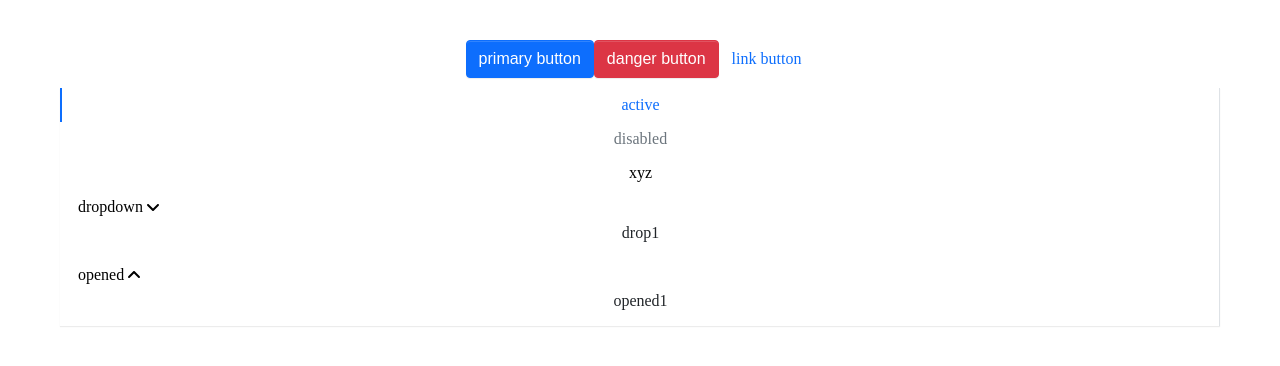
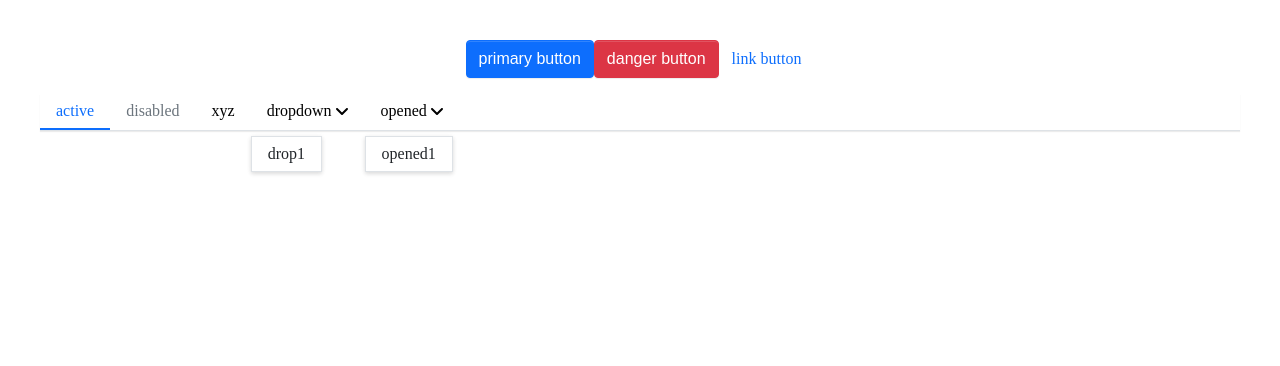
Before and after one commit to kkxxll/antshare, a React (Vite) app: page / in a window 1280 px wide. Shown: the top 366 px of the page. Built offline with nearby package versions, Linux system fonts and the light colour scheme.

Commit message:
transition

```diff
--- a/src/App.tsx
+++ b/src/App.tsx
@@ -7,16 +7,23 @@ import SubMenu from "./components/Menu/subMenu";
 
 import { library } from '@fortawesome/fontawesome-svg-core'
 import { fas } from "@fortawesome/free-solid-svg-icons";
+
+
+import './components/Button/style.scss'
+import './components/Menu/style.scss'
+import './components/Icon/style.scss'
+import './components/Transiton/style.scss'
+
 library.add(fas)
 const App: FC = () => {
   const testProps: MenuProps = {
     defaultIndex: "0",
-    onSelect: () => {
-      console.log("selected");
-    },
-    mode: "vertical",
-    defaultOpenSubMenus: ["4"],
-    className: "test",
+    // onSelect: () => {
+    //   console.log("selected");
+    // },
+    mode: "horizontal",
+    // defaultOpenSubMenus: ["4"],
+    // className: "test",
   };
   return (
     <div>
--- a/src/components/Button/button.tsx
+++ b/src/components/Button/button.tsx
@@ -1,6 +1,5 @@
 import React, { FC, ButtonHTMLAttributes, AnchorHTMLAttributes } from "react";
 import classNames from "classnames";
-import "./style.scss";
 export type ButtonSize = "lg" | "sm";
 export type ButtonType = "primary" | "default" | "danger" | "link";
 
--- a/src/components/Icon/icon.tsx
+++ b/src/components/Icon/icon.tsx
@@ -5,7 +5,6 @@ import {
   FontAwesomeIconProps,
 } from "@fortawesome/react-fontawesome";
 
-import './style.scss'
 
 export type ThemeProps =
   | "primary"
--- a/src/components/Menu/menu.tsx
+++ b/src/components/Menu/menu.tsx
@@ -1,21 +1,28 @@
+import React, {
+  FC,
+  useState,
+  createContext,
+  CSSProperties,
+  ReactNode,
+  ReactElement,
+} from "react";
 import classNames from "classnames";
-import React, { createContext, CSSProperties, ReactElement, ReactNode, useState } from "react";
 import { MenuItemProps } from "./menuitem";
-import './style.scss'
 
 type MenuMode = "horizontal" | "vertical";
 export interface MenuProps {
+  /**默认 active 的菜单项的索引值 */
   defaultIndex?: string;
   className?: string;
   /**菜单类型 横向或者纵向 */
   mode?: MenuMode;
   style?: CSSProperties;
+  /**点击菜单项触发的回掉函数 */
   onSelect?: (selectedIndex: string) => void;
   /**设置子菜单的默认打开 只在纵向模式下生效 */
   defaultOpenSubMenus?: string[];
   children?: ReactNode;
 }
-
 interface IMenuContext {
   index: string;
   onSelect?: (selectedIndex: string) => void;
@@ -25,21 +32,21 @@ interface IMenuContext {
 
 export const MenuContext = createContext<IMenuContext>({ index: "0" });
 
-const Menu: React.FC<MenuProps> = ({
-  defaultIndex = "0",
-  className,
-  mode = "horizontal",
-  style,
-  onSelect,
-  defaultOpenSubMenus = [],
-  children,
-}) => {
+export const Menu: FC<MenuProps> = (props) => {
+  const {
+    className,
+    mode = "horizontal",
+    style,
+    children,
+    defaultIndex = "0",
+    onSelect,
+    defaultOpenSubMenus = [],
+  } = props;
   const [currentActive, setActive] = useState(defaultIndex);
-
   const classes = classNames("as-menu", className, {
     "menu-vertical": mode === "vertical",
+    "menu-horizontal": mode !== "vertical",
   });
-
   const handleClick = (index: string) => {
     setActive(index);
     if (onSelect) {
@@ -54,7 +61,6 @@ const Menu: React.FC<MenuProps> = ({
   };
   const renderChildren = () => {
     return React.Children.map(children, (child, index) => {
-      // const childElement = child as React.FunctionComponentElement<MenuItemProps>
       const childElement = child as ReactElement<
         MenuItemProps,
         React.FunctionComponent<MenuItemProps>
--- a/src/components/Menu/subMenu.tsx
+++ b/src/components/Menu/subMenu.tsx
@@ -1,11 +1,13 @@
-import classNames from "classnames";
 import React, {
   FC,
-  FunctionComponent,
-  ReactElement,
   useContext,
   useState,
+  ReactNode,
+  ReactElement,
+  FunctionComponent,
+  useRef,
 } from "react";
+import classNames from "classnames";
 import { MenuContext } from "./menu";
 import { MenuItemProps } from "./menuitem";
 import Icon from "../Icon/icon";
@@ -13,16 +15,20 @@ import Transition from "../Transiton/transition";
 
 export interface SubMenuProps {
   index?: string;
+  /**下拉菜单选项的文字 */
   title: string;
+  /**下拉菜单选型的扩展类名 */
   className?: string;
-  children: React.ReactNode;
+  children?: ReactNode;
 }
+
 export const SubMenu: FC<SubMenuProps> = ({
   index,
   title,
   children,
   className,
 }) => {
+  const nodeRef = useRef(null);
   const context = useContext(MenuContext);
   const openedSubMenus = context.defaultOpenSubMenus as Array<string>;
   const isOpend =
@@ -69,6 +75,7 @@ export const SubMenu: FC<SubMenuProps> = ({
       "menu-opened": menuOpen,
     });
     const childrenComponent = React.Children.map(children, (child, i) => {
+      // const childElement = child as FunctionComponentElement<MenuItemProps>;
       const childElement = child as ReactElement<
         MenuItemProps,
         FunctionComponent<MenuItemProps>
@@ -84,8 +91,8 @@ export const SubMenu: FC<SubMenuProps> = ({
       }
     });
     return (
-      <Transition in={menuOpen} timeout={300} animation="zoom-in-top">
-        <ul className={subMenuClasses}>{childrenComponent}</ul>
+      <Transition in={menuOpen} timeout={300} animation="zoom-in-top" forRef={nodeRef}>
+        <ul className={subMenuClasses} ref={nodeRef}>{childrenComponent}</ul>
       </Transition>
     );
   };
--- /dev/null
+++ b/src/components/Transiton/style.scss
@@ -0,0 +1,5 @@
+
+@include zoom-animation("top", scaleY(0), scaleY(1), center top);
+@include zoom-animation("left", scale(0.45, 0.45), scale(1, 1), top left);
+@include zoom-animation("right", scale(0.45, 0.45), scale(1, 1), top right);
+@include zoom-animation("bottom", scaleY(0), scaleY(1), center bottom);
--- a/src/components/Transiton/transition.tsx
+++ b/src/components/Transiton/transition.tsx
@@ -21,14 +21,16 @@ const Transition: React.FC<TransitionProps> = ({
   wrapper,
   unmountOnExit = true,
   appear = true,
+  forRef = null,
   ...restProps
 }) => {
   return (
     <CSSTransition
+      nodeRef={forRef}
       classNames={classNames ? classNames : animation}
       {...restProps}
     >
-      {wrapper ? <div>{children}</div> : children}
+      {wrapper ? <div className="clearfix">{children}</div> : children}
     </CSSTransition>
   );
 };
--- a/src/styles/_mixin.scss
+++ b/src/styles/_mixin.scss
@@ -60,6 +60,7 @@
   .zoom-in-#{$direction}-exit {
     opacity: 1;
   }
+  .zoom-in-#{$direction}-exit-done,
   .zoom-in-#{$direction}-exit-active {
     opacity: 0;
     transform: $scaleStart;
--- a/src/styles/global.scss
+++ b/src/styles/global.scss
@@ -1,3 +1,3 @@
 @forward './_variables';
 @forward './_mixin';
-@forward './_animation'
+@forward './_animation';
```
Also changed, not shown: src/components/Menu/menuitem.tsx (+7 -10 lines), 1 other file (tests, documents, lock files or other folders).
